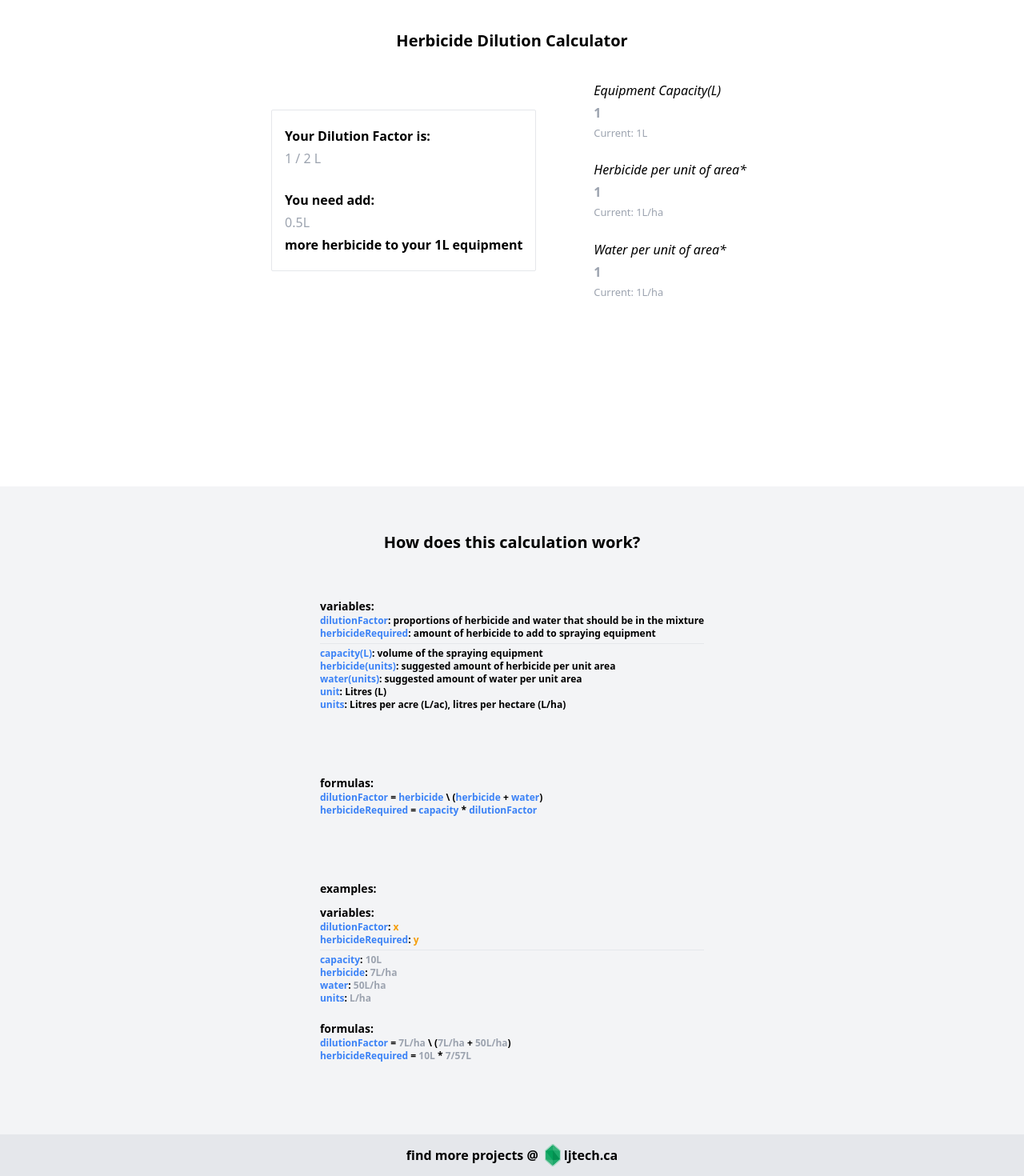
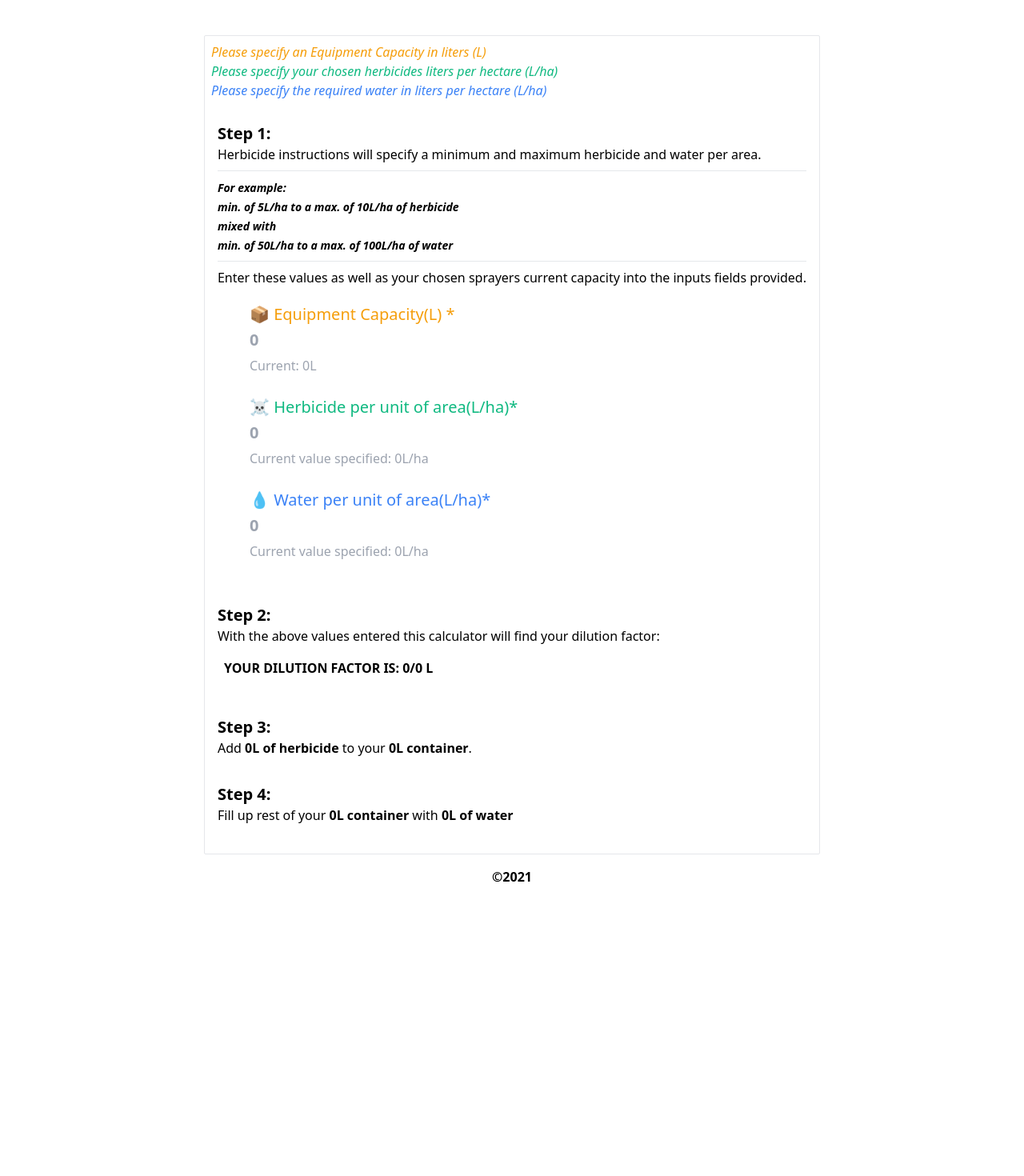
Before and after one commit to landonjohnsontechnologies/herbicide-dilution-calculator, a React (Create React App) app: page / in a window 1280 px wide. Shown: the part 192-1662 px from the top of the page at 80% size. After the commit the page ends 1308 px from the top, so only its background shows below. Built offline with nearby package versions, Linux system fonts and the light colour scheme.

Commit message:
🥽 fixed the UI/UX

```diff
--- a/src/App.jsx
+++ b/src/App.jsx
@@ -2,13 +2,13 @@ import Green from "./ljtech-g.svg";
 import Docs from "./components/Docs";
 import { useEffect, useState } from "react";
 
-function App() {
-	const [dilutionFactor, setDilutionFactor] = useState("0L/units");
+export default function App() {
+	const [dilutionFactor, setDilutionFactor] = useState("0/0 L");
 	const [dilutionFactorNumber, setDilutionFactorNumber] = useState(0);
-	const [herbicideRequired, setHerbicideRequired] = useState("0L/units");
-	const [capacity, setCapacity] = useState(1);
-	const [herbicide, setHerbicide] = useState(1);
-	const [water, setWater] = useState(1);
+	const [herbicideRequired, setHerbicideRequired] = useState(0);
+	const [capacity, setCapacity] = useState(0);
+	const [herbicide, setHerbicide] = useState(0);
+	const [water, setWater] = useState(0);
 	const [volumeTotal, setVolumeTotal] = useState(0);
 
 	useEffect(() => {
@@ -26,51 +26,70 @@ function App() {
 
 	return (
 		<div className="min-h-screen grid">
-			<div className="min-h-screen flex content-center items-center justify-center px-2">
-				<div>
+			<header className="row-span-1 h-10 p-2 self-start w-full text-center font-semibold">
+				ljtech
+			</header>
+			<main>
+				<section>
 					<fieldset>
-						<legend className="text-center text-xl font-black py-4">
-							Herbicide Dilution Calculator
+						<legend className="text-center text-3xl font-black px-2 py-4 md:text-4xl lg:px-8 lg:py-16 lg:text-6xl">
+							🧪 Herbicide Dilution Calculator
 						</legend>
-						<div className="flex flex-wrap content-center items-center justify-around">
+						<div className="flex flex-wrap content-center items-center justify-center">
 							<div className="border rounded-sm p-2 m-2 md:mx-8">
+								{!capacity && (
+									<em className="text-yellow-500 block">
+										Please specify an Equipment Capacity in liters (L)
+									</em>
+								)}
+								{!herbicide && (
+									<em className="text-green-500 block">
+										Please specify your chosen herbicides liters per hectare
+										(L/ha)
+									</em>
+								)}
+								{!water && (
+									<em className="text-blue-500 block">
+										Please specify the required water in liters per hectare
+										(L/ha)
+									</em>
+								)}
 								<div className="py-3">
-									<label htmlFor="dilutionFactor">
-										<span className="block px-2 font-bold">
-											Your Dilution Factor is:
-										</span>
-										<input
-											type="text"
-											placeholder={dilutionFactor}
-											readonly="readonly"
-											className="px-2 py-1 w-full"
-										/>
-									</label>
-								</div>
-								<div className="py-3">
-									<label htmlFor="herbicideRequired">
-										<span className="block px-2 font-bold">You need add:</span>
-										<input
-											type="text"
-											placeholder={`${herbicideRequired}L`}
-											readonly="readonly"
-											className="px-2 py-1 w-full"
-										/>
-										<span className="block px-2 font-bold">
-											more herbicide to your {capacity}L equipment
-										</span>
-									</label>
-								</div>
-							</div>
+									<ul>
+										<li className="px-2 py-4">
+											<h2 className="font-bold text-xl">Step 1:</h2>
+											<p>
+												Herbicide instructions will specify a minimum and
+												maximum herbicide and water per area.
+												<hr className="my-2" />
+												<em className="text-sm font-semibold">
+													For example:
+													<br />
+													min. of 5L/ha to a max. of 10L/ha of herbicide <br />
+													mixed with <br />
+													min. of 50L/ha to a max. of 100L/ha of water
+												</em>
+												<hr className="my-2" />
+												Enter these values as well as your chosen sprayers
+												current capacity into the inputs fields provided.
+											</p>
 											<div className="m-2 md:mx-8">
-								<div className="py-3">
+												<div className="text-xl py-3">
 													<label htmlFor="capacity">
-										<em className="block px-2">Equipment Capacity(L)</em>
+														{capacity ? (
+															<p className="block px-2">
+																📦 Equipment Capacity(L)
+															</p>
+														) : (
+															<p className="text-yellow-500 block px-2">
+																📦 Equipment Capacity(L) *
+															</p>
+														)}
 														<input
 															name="capacity"
 															id="capacity"
 															type="number"
-											className="text-yellow-500 font-semibold px-2 py-1 w-full"
+															className="text-black font-semibold px-2 py-1 w-full"
 															min="1"
 															placeholder={capacity}
 															max="1000"
@@ -81,66 +100,102 @@ function App() {
 														</small>
 													</label>
 												</div>
-								<div className="py-3">
+												<div className="text-xl py-3">
 													<label htmlFor="herbicide">
-										<em className="block px-2">Herbicide per unit of area*</em>
+														{herbicide ? (
+															<p className="block px-2">
+																☠ Herbicide per unit of area(L/ha)
+															</p>
+														) : (
+															<p className="text-green-500 block px-2">
+																☠ Herbicide per unit of area(L/ha)*
+															</p>
+														)}
 														<input
 															name="herbicide"
 															id="herbicide"
 															type="number"
-											className="text-yellow-500 font-semibold px-2 py-1 w-full"
+															className="text-black font-semibold px-2 py-1 w-full"
 															min="1"
 															placeholder={herbicide}
 															max="500"
 															onChange={(e) => setHerbicide(e.target.value)}
 														/>
 														<small className="block px-2 text-gray-400">
-											Current: {herbicide}L/ha
+															Current value specified: {herbicide}L/ha
 														</small>
 													</label>
 												</div>
-								<div className="py-3">
+												<div className="text-xl py-3">
 													<label htmlFor="water">
-										<em className="block px-2">Water per unit of area*</em>
+														{water ? (
+															<p className="block px-2">
+																💧 Water per unit of area(L/ha)
+															</p>
+														) : (
+															<p className="text-blue-500 block px-2">
+																💧 Water per unit of area(L/ha)*
+															</p>
+														)}
 														<input
 															name="water"
 															id="water"
 															type="number"
-											className="text-yellow-500 font-semibold px-2 py-1 w-full"
+															className="text-black font-semibold px-2 py-1 w-full"
 															min="1"
 															placeholder={water}
 															max="500"
 															onChange={(e) => setWater(e.target.value)}
 														/>
 														<small className="block px-2 text-gray-400">
-											Current: {water}L/ha
+															Current value specified: {water}L/ha
 														</small>
 													</label>
 												</div>
 											</div>
+										</li>
+										<li className="px-2 py-4">
+											<h2 className="font-bold text-xl">Step 2:</h2>
+											<p>
+												With the above values entered this calculator will find
+												your dilution factor:
+											</p>
+											<h3 className="font-bold px-2 py-4">
+												YOUR DILUTION FACTOR IS:{" "}
+												<span className="text-black">{dilutionFactor}</span>
+											</h3>
+										</li>
+										<li className="px-2 py-4">
+											<h2 className="font-bold text-xl">Step 3:</h2>
+											<p>
+												Add{" "}
+												<strong>
+													{Number(herbicideRequired.toFixed(2))}L of herbicide
+												</strong>{" "}
+												to your <strong>{capacity}L container</strong>.
+											</p>
+										</li>
+										<li className="px-2 py-4">
+											<h2 className="font-bold text-xl">Step 4:</h2>
+											<p>
+												Fill up rest of your{" "}
+												<strong>{capacity}L container</strong> with{" "}
+												<strong>
+													{Number((capacity - herbicideRequired).toFixed(2))}L
+													of water
+												</strong>
+											</p>
+										</li>
+									</ul>
+								</div>
+							</div>
 						</div>
 					</fieldset>
-				</div>
-			</div>
-			<div className="bg-gray-100 min-h-screen flex content-center items-center justify-center">
-				<Docs />
-			</div>
-			<footer className="bg-gray-200 p-3 flex flex-wrap content-center items-center justify-center">
-				<h1 className="font-bold mx-2">find more projects @</h1>
-				<a
-					href="https://ljtech.ca"
-					target="_blank"
-					rel="noreferrer"
-					className="flex content-center items-center justify-center transition hover:opacity-80"
-				>
-					<div>
-						<img src={Green} alt="logo" width="20" />
-					</div>
-					<h1 className="text-blue-5`00 font-bold ml-1 mr-2">ljtech.ca</h1>
-				</a>
+				</section>
+			</main>
+			<footer className="row-span-1 h-10 p-2 self-end w-full text-center font-semibold">
+				©{new Date().getFullYear()}
 			</footer>
 		</div>
 	);
 }
-
-export default App;
```
Lines whose indentation alone changed are shown as unchanged.
